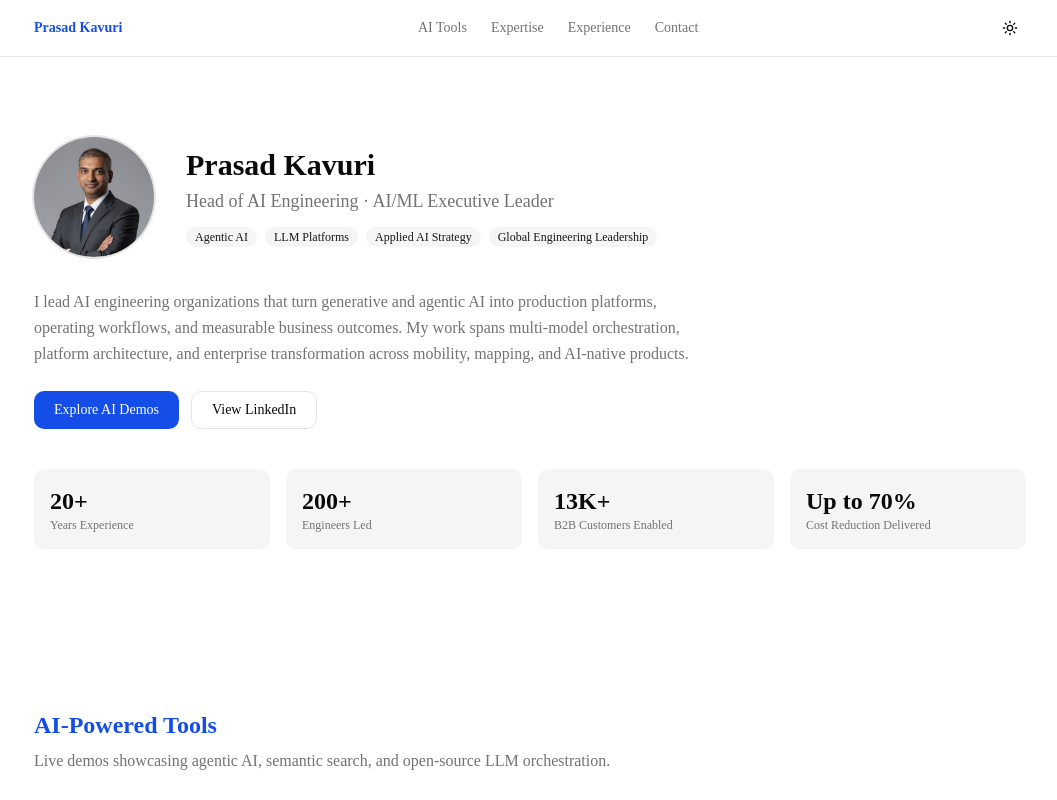
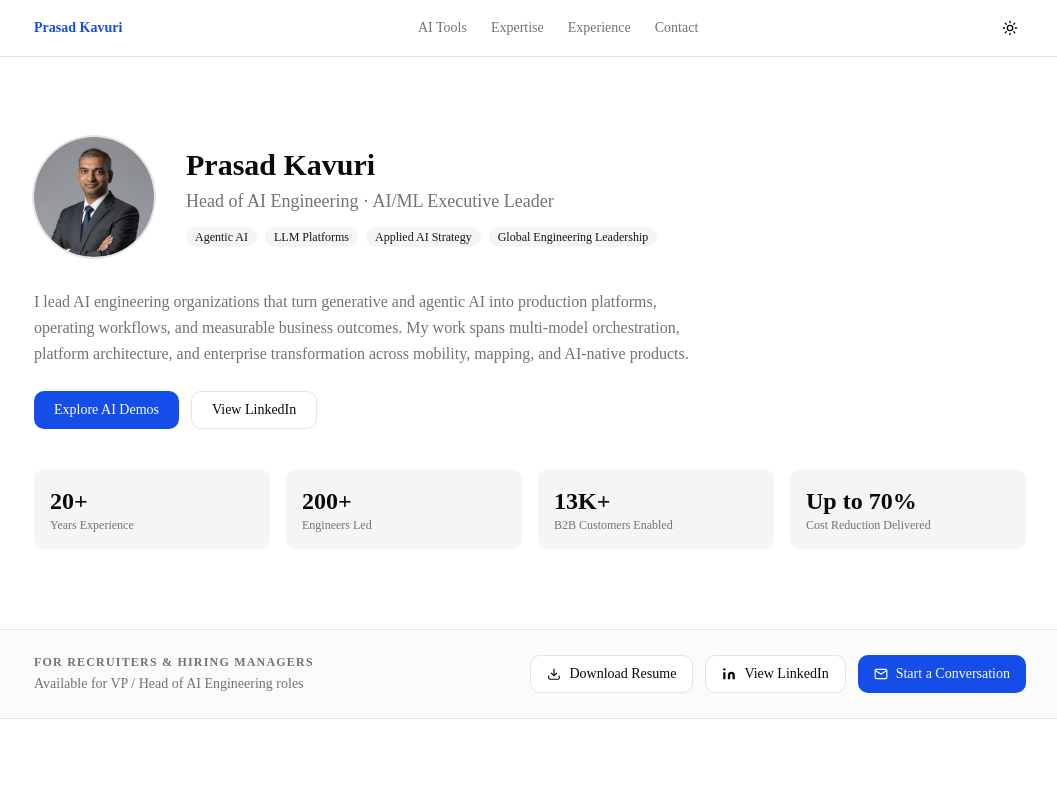
Before and after one commit to prasad-kavuri/prasad-portfolio, a Next.js app: page / in a window 1280 px wide. Shown: the top 800 px of the page, without its empty margins (110-1167 px from the left). Built offline with nearby package versions, Linux system fonts and the light colour scheme.

Commit message:
feat: recruiter CTA strip with Download Resume, View LinkedIn, Start a Conversation

```diff
--- a/src/components/sections/Hero.tsx
+++ b/src/components/sections/Hero.tsx
@@ -4,6 +4,7 @@ import profile from "@/data/profile.json";
 
 export function Hero() {
   return (
+    <>
       <section className="py-20">
         <div className="mx-auto max-w-5xl px-4">
           <div className="flex flex-col items-start gap-8 md:flex-row md:items-center">
@@ -64,5 +65,65 @@ export function Hero() {
           </div>
         </div>
       </section>
+
+      <div className="border-y border-border bg-muted/40 py-6">
+        <div className="mx-auto max-w-5xl px-4">
+          <div className="flex flex-col gap-4 sm:flex-row sm:items-center sm:justify-between">
+            {/* Left side — label */}
+            <div>
+              <p className="text-xs font-semibold tracking-widest text-muted-foreground uppercase mb-1">
+                For Recruiters & Hiring Managers
+              </p>
+              <p className="text-sm text-muted-foreground">
+                Available for VP / Head of AI Engineering roles
+              </p>
+            </div>
+
+            {/* Right side — buttons */}
+            <div className="flex flex-wrap gap-3">
+              <a
+                href="/Prasad_Kavuri_Resume.pdf"
+                target="_blank"
+                rel="noopener noreferrer"
+                className="inline-flex items-center gap-2 rounded-lg border border-border bg-background px-4 py-2 text-sm font-medium hover:bg-muted transition-colors"
+              >
+                <svg width="14" height="14" viewBox="0 0 24 24" fill="none" stroke="currentColor" strokeWidth="2">
+                  <path d="M21 15v4a2 2 0 0 1-2 2H5a2 2 0 0 1-2-2v-4"/>
+                  <polyline points="7 10 12 15 17 10"/>
+                  <line x1="12" y1="15" x2="12" y2="3"/>
+                </svg>
+                Download Resume
+              </a>
+
+              <a
+                href="https://linkedin.com/in/pkavuri"
+                target="_blank"
+                rel="noopener noreferrer"
+                className="inline-flex items-center gap-2 rounded-lg border border-border bg-background px-4 py-2 text-sm font-medium hover:bg-muted transition-colors"
+              >
+                <svg width="14" height="14" viewBox="0 0 24 24" fill="currentColor">
+                  <path d="M16 8a6 6 0 0 1 6 6v7h-4v-7a2 2 0 0 0-2-2 2 2 0 0 0-2 2v7h-4v-7a6 6 0 0 1 6-6z"/>
+                  <rect x="2" y="9" width="4" height="12"/>
+                  <circle cx="4" cy="4" r="2"/>
+                </svg>
+                View LinkedIn
+              </a>
+
+              <a
+                href="mailto:vbkpkavuri@gmail.com"
+                className="inline-flex items-center gap-2 rounded-lg px-4 py-2 text-sm font-medium transition-opacity hover:opacity-90"
+                style={{ background: 'var(--accent-brand)', color: 'var(--accent-brand-foreground)' }}
+              >
+                <svg width="14" height="14" viewBox="0 0 24 24" fill="none" stroke="currentColor" strokeWidth="2">
+                  <path d="M4 4h16c1.1 0 2 .9 2 2v12c0 1.1-.9 2-2 2H4c-1.1 0-2-.9-2-2V6c0-1.1.9-2 2-2z"/>
+                  <polyline points="22,6 12,12 2,6"/>
+                </svg>
+                Start a Conversation
+              </a>
+            </div>
+          </div>
+        </div>
+      </div>
+    </>
   );
 }
```
Also changed, not shown: 1 other file (tests, documents, lock files or other folders). Lines whose indentation alone changed are shown as unchanged.
